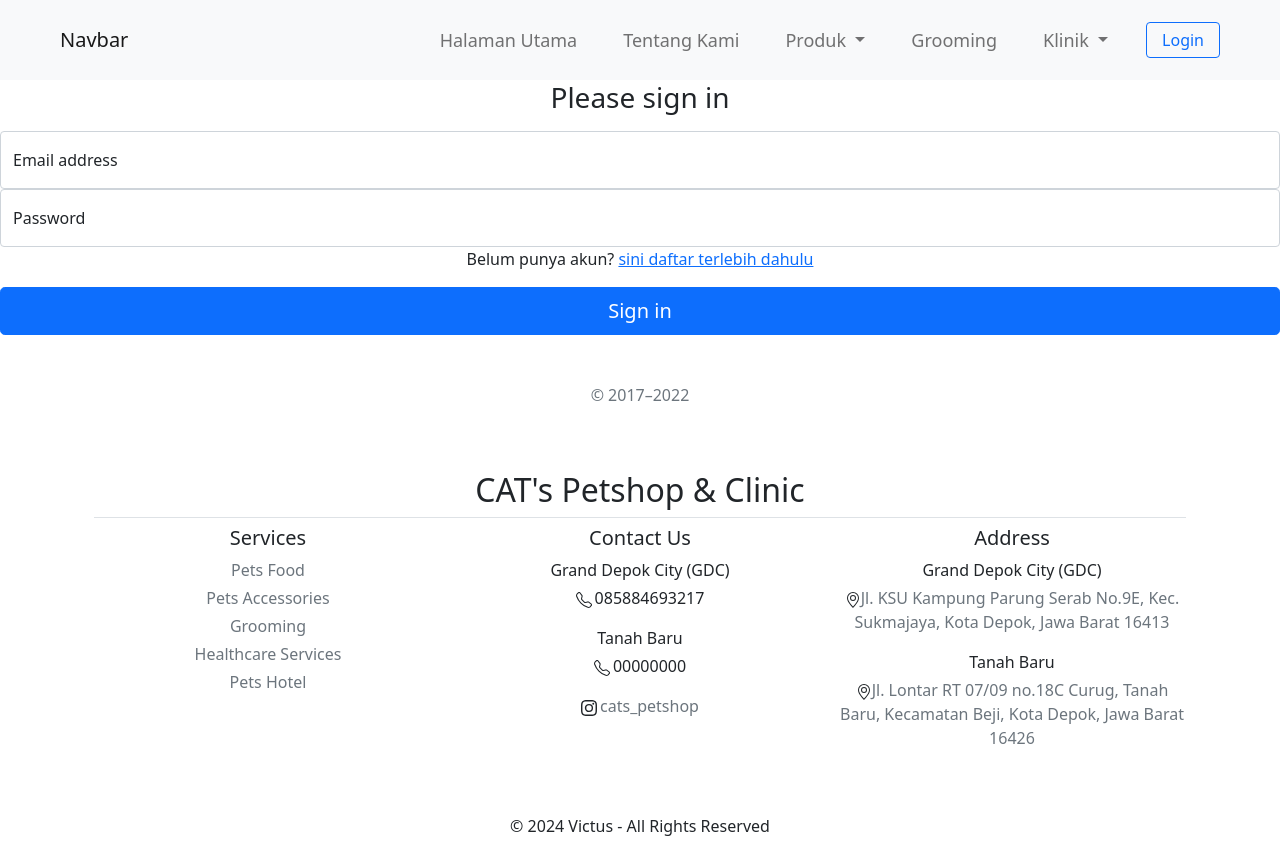
After one commit to mesayuazra/Petshop, a Flask app: page /login in a window 1280 px wide. The commit adds this page. Run offline with Flask 3, Linux system fonts and the light colour scheme; grey boxes are pictures that could not be loaded.

Commit message:
tambah bagian Clinic, Login(login nanti diganti mesayu UI nya)

```diff
--- a/app.py
+++ b/app.py
@@ -17,6 +17,30 @@ def food():
 def accessories():
   return render_template('accessories.html')
 
+@app.route('/ClinicHome',methods=['GET','POST'])
+def clinicHome():
+  return render_template('clinicHome.html')
+
+@app.route('/MedicalRecords',methods=['GET','POST'])
+def medicalRecords():
+  return render_template('medicalRecords.html')
+
+@app.route('/HealthCareServices',methods=['GET','POST'])
+def HCServices():
+  return render_template('HCServices.html')
+
+@app.route('/BookingHealthcareServices',methods=['GET','POST'])
+def bookHCServices():
+  return render_template('BookHCServices.html')
+
+@app.route('/login',methods=['GET','POST'])
+def login():
+  return render_template('login.html')
+
+@app.route('/register',methods=['GET','POST'])
+def register():
+  return render_template('register.html')
+
 if __name__ == '__main__':
   #DEBUG is SET to TRUE. CHANGE FOR PROD
   app.run(port=5000,debug=True)
--- /dev/null
+++ b/templates/login.html
@@ -0,0 +1,37 @@
+{% include 'navbar.html' %}
+
+<body class="text-center">
+
+    <main class="form-signin w-100 m-auto">
+      <form>
+        <img class="mb-4" src="/docs/5.2/assets/brand/bootstrap-logo.svg" alt="" width="72" height="57">
+        <h1 class="h3 mb-3 fw-normal">Please sign in</h1>
+
+        <div class="form-floating">
+          <input type="email" class="form-control" id="floatingInput" placeholder="name@example.com" fdprocessedid="38uswh">
+          <label for="floatingInput">Email address</label>
+        </div>
+        <div class="form-floating">
+          <input type="password" class="form-control" id="floatingPassword" placeholder="Password" fdprocessedid="4fmxb">
+          <label for="floatingPassword">Password</label>
+        </div>
+
+        <div class="mb-3">
+            <p>Belum punya akun? <a href="/register">sini daftar terlebih dahulu</a></p>
+          </div>
+        <button class="w-100 btn btn-lg btn-primary" type="submit" fdprocessedid="34127c">Sign in</button>
+        <p class="mt-5 mb-3 text-muted">© 2017–2022</p>
+      </form>
+    </main>
+
+
+
+
+
+    <span id="PING_IFRAME_FORM_DETECTION" style="display: none;"></span>
+
+</body>
+
+
+
+{% include 'footer.html' %}
--- a/templates/navbar.html
+++ b/templates/navbar.html
@@ -54,15 +54,16 @@
               Klinik
             </a>
             <ul class="dropdown-menu" aria-labelledby="navbarDropdown">
-              <li><a class="dropdown-item" href="#">Klinik</a></li>
-              <li><a class="dropdown-item" href="#">Rekam Medis</a></li>
-              <li><a class="dropdown-item" href="#">Layanan Kesehatan</a></li>
+              <li><a class="dropdown-item" href="/ClinicHome">Klinik</a></li>
+              <li><a class="dropdown-item" href="/MedicalRecords">Rekam Medis</a></li>
+              <li><a class="dropdown-item" href="/HealthCareServices">Layanan Kesehatan</a></li>
               <li>
               </li>
             </ul>
           </li>
         </ul>
-        <button class="btn btn-outline-primary me-5" style="margin-left: 15px; padding: 5px 15px;">Login</button>
+        <button class="btn btn-outline-primary me-5" style="margin-left: 15px; padding: 5px 15px;" onclick="location.href='/login'">Login</button>
+
       </div>
     </div>
   </nav>
--- /dev/null
+++ b/templates/register.html
@@ -0,0 +1,5 @@
+{% include 'navbar.html' %}
+
+
+
+{% include 'footer.html' %}
```
Also changed, not shown: templates/BookHCServices.html (added), templates/HCServices.html (added), templates/clinicHome.html (added), templates/medicalRecords.html (added), templates/profile.html (added).
